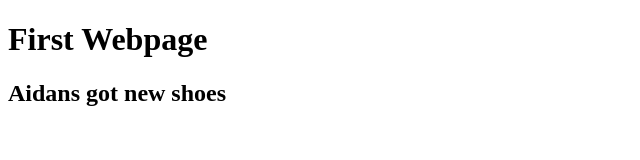
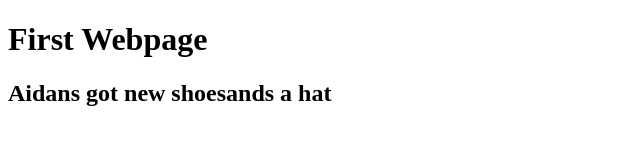
Before and after one commit to Northface69420x/FirstProject, a plain HTML site: page Index.html in a window 1280 px wide. Shown: the whole page, without its empty margins (0-640 px from the left). Drawn offline with Linux system fonts and the light colour scheme.

Commit message:
new shoes?

```diff
--- a/Index.html
+++ b/Index.html
@@ -6,6 +6,6 @@
 </head>
 <body>
 <h1>First Webpage</h1>
-<h2>Aidans got new shoes</h2>
+<h2>Aidans got new shoesands a hat</h2>
 </body>
 </html>
```
